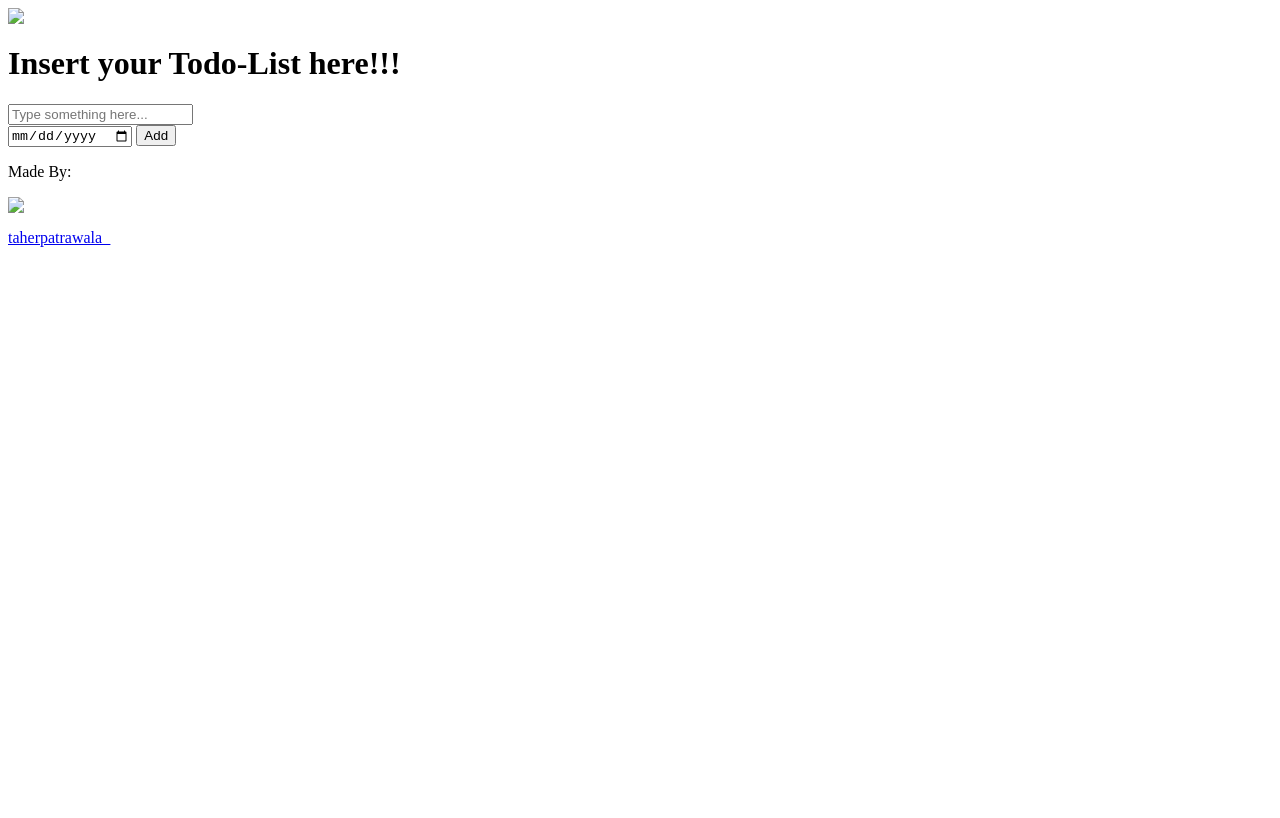
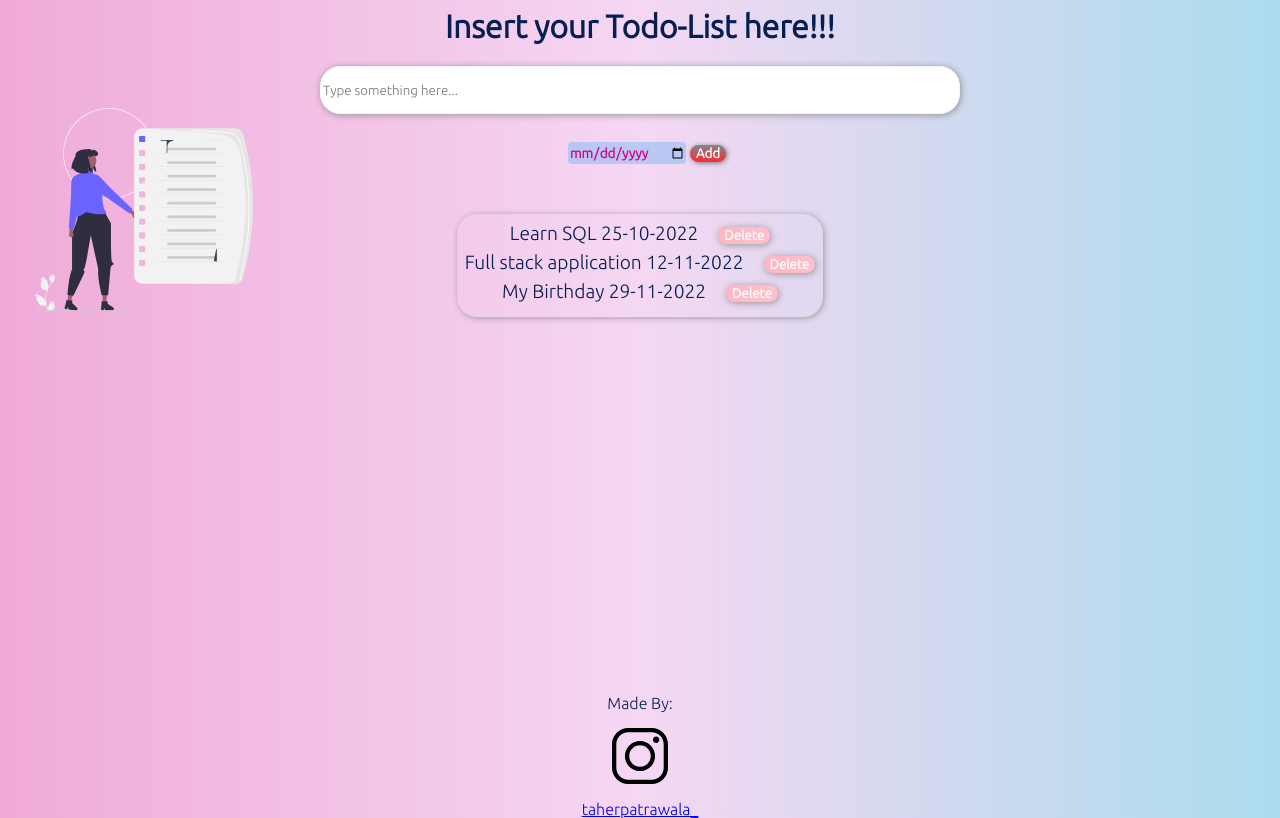
Before and after one commit to Taherpatrawala/todo-list, a plain HTML site: page todo.html in a window 1280 px wide. Drawn offline with Linux system fonts and the light colour scheme; the site is published under a folder, as on GitHub Pages, so addresses that start at the root find nothing.

Commit message:
Update todo.html

```diff
--- a/todo.html
+++ b/todo.html
@@ -1,8 +1,8 @@
 <html>
 
 <meta name="viewport" content="width=device-width", initial-scale="1.0">
-<link rel="stylesheet" href="/todo.css">
-<img src="/undraw_diary_re_4jpc.svg" class="illustration">
+<link rel="stylesheet" href="todo.css">
+<img src="undraw_diary_re_4jpc.svg" class="illustration">
 <body>
 
 <div class="parent">
@@ -14,14 +14,14 @@
   <button onclick="boxtodo()" id="add-button">Add</button></div>
 
 <div id="todo-div"></div>
-<script src="/todo.js"></script>
+<script src="todo.js"></script>
 <div class="push"></div>
 </div>
 
 <footer class="footer"> <div class="footerdiv">
 
   <p class="myname"> Made By:</p>
- <img src="/icons8-instagram.svg" class="instalogo">
+ <img src="icons8-instagram.svg" class="instalogo">
  <p class="myname"><a href="https://www.instagram.com/taherpatrawala_/?next=%2F">taherpatrawala_</a></p></div>
 
 </footer>
```
